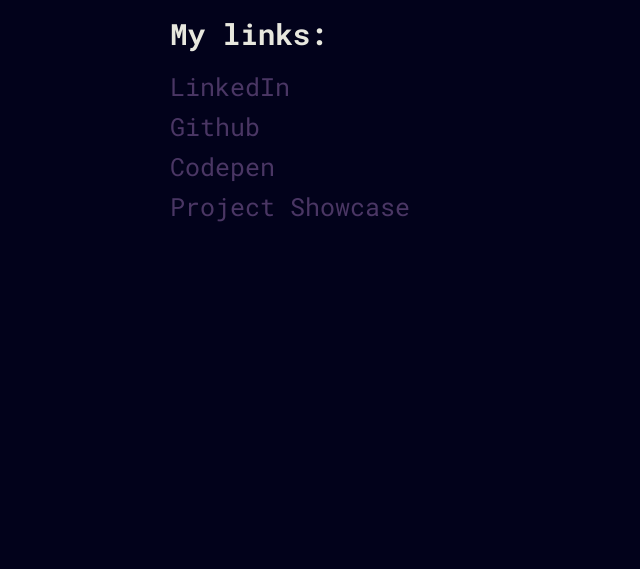
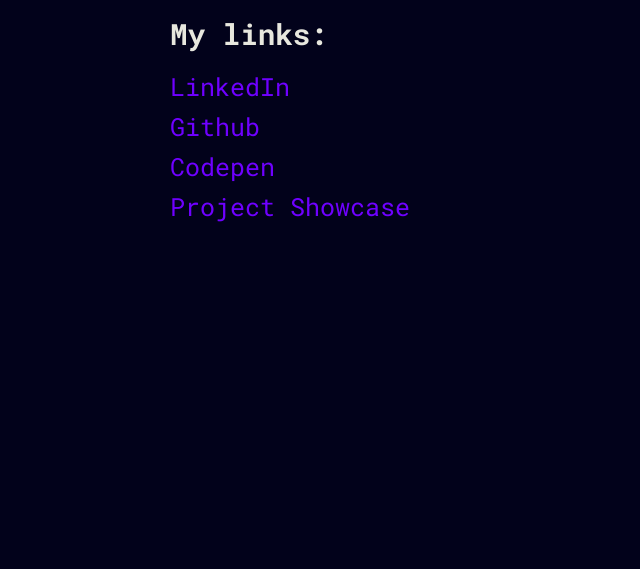
Before and after one commit to seangoats/seangoats.github.io, a plain HTML site: page index.html in a window 1280 px wide. Shown: the part 231-800 px from the top of the page, without its empty margins (320-960 px from the left). Drawn offline with Linux system fonts and the light colour scheme.

Commit message:
Change text color for higher contrast

```diff
--- a/css/app.css
+++ b/css/app.css
@@ -7,7 +7,7 @@
 }
 
 :root {
-	--text-color: #4a3664;
+	--text-color: #6f00ff;
 }
 
 body {
```
